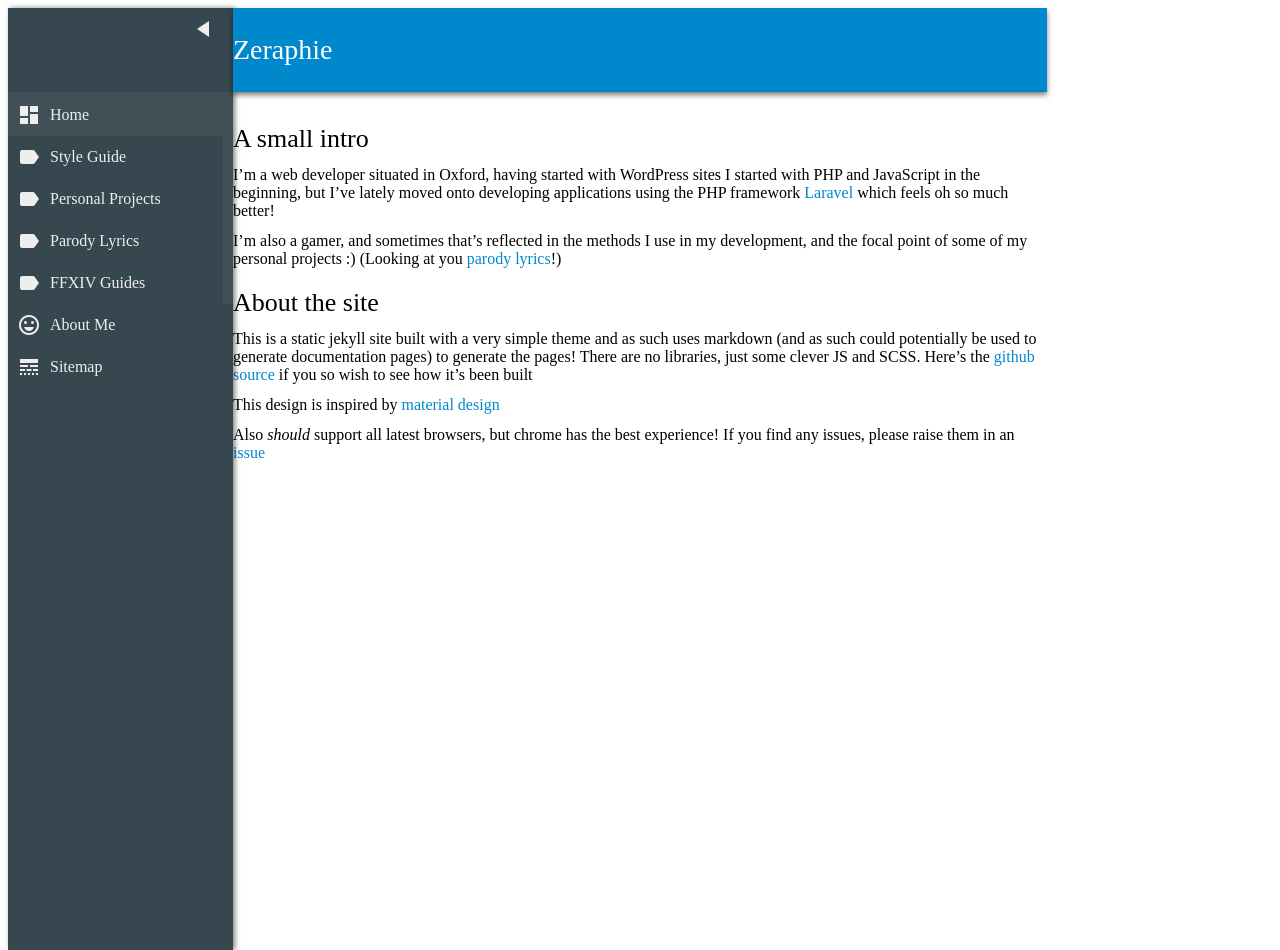
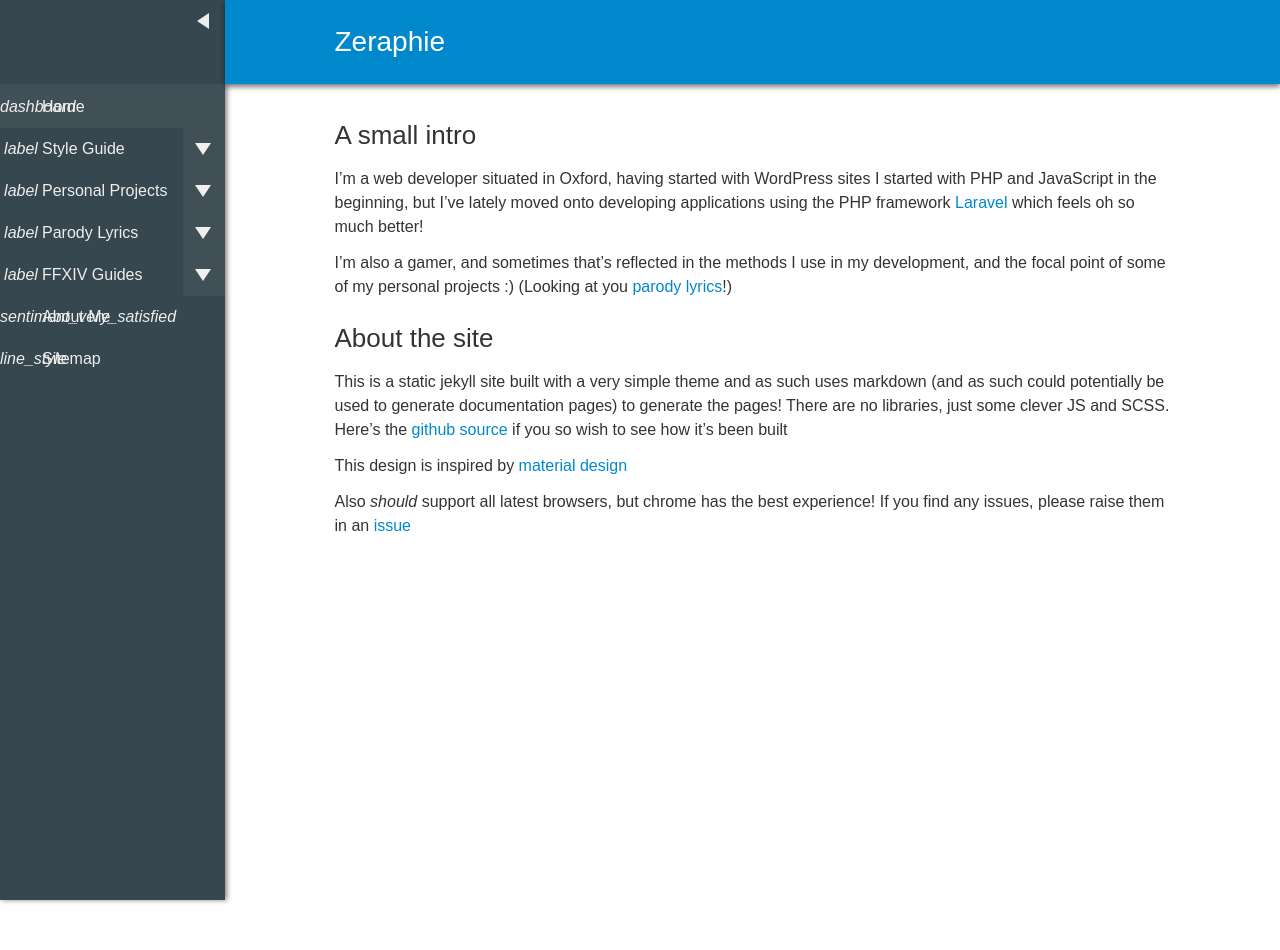
Before and after one commit to zeraphie/zeraphie.github.io, a Jekyll site: the page built from index.md, in a window 1280 px wide. Built offline with Jekyll 4.4.1, drawn with Linux system fonts in a browser that asks for light colours.

Commit message:
Update default.html

```diff
--- a/_layouts/default.html
+++ b/_layouts/default.html
@@ -49,8 +49,107 @@
         <meta name="viewport" content="width=device-width, initial-scale=1">
 
         <!-- Assets -->
-        <link href="https://fonts.googleapis.com/icon?family=Material+Icons" rel="stylesheet subresource">
-        <link href="https://fonts.googleapis.com/css?family=Roboto:100,300,400,500,700" rel="stylesheet subresource">
+        <!-- Asynchronously load all the fonts -->
+        <script>
+            WebFontConfig = {
+                google: {
+                    families: ['Roboto:100,300,400,500,700', 'Material Icons']
+                }
+            };
+
+            (function(d) {
+                var wf = d.createElement('script'), s = d.scripts[0];
+                wf.src = 'https://ajax.googleapis.com/ajax/libs/webfont/1.6.26/webfont.js';
+                wf.async = true;
+                s.parentNode.insertBefore(wf, s);
+            })(document);
+        </script>
+        <!-- <link href="https://fonts.googleapis.com/icon?family=Material+Icons" rel="stylesheet subresource"> -->
+        <!-- <link href="https://fonts.googleapis.com/css?family=Roboto:100,300,400,500,700" rel="stylesheet subresource"> -->
+        <!-- TODO: Async load this -->
+        <style>
+            body {
+                margin: 0;
+                overflow-x: hidden;
+                -webkit-font-smoothing: antialiased;
+                -moz-osx-font-smoothing: greyscale;
+                text-rendering: optimizeLegibility;
+                font-family: 'Raleway', 'Arial', sans-serif;
+                line-height: 1.5;
+                color: #333333;
+            }
+
+            * {
+                box-sizing: border-box;
+            }
+
+            .custom-scrollbar::-webkit-scrollbar, .highlight::-webkit-scrollbar {
+                width: 7px;
+                height: 7px;
+            }
+
+            .custom-scrollbar::-webkit-scrollbar-thumb, .highlight::-webkit-scrollbar-thumb {
+                background: rgba(0, 0, 0, 0.3);
+                border-radius: 3px;
+                transition: background 0.3s;
+            }
+
+            .custom-scrollbar::-webkit-scrollbar-thumb:hover, .highlight::-webkit-scrollbar-thumb:hover {
+                background: rgba(0, 0, 0, 0.45);
+            }
+
+            .wrapper {
+                position: relative;
+                float: left;
+                width: 100%;
+                height: calc(100vh - 84px);
+            }
+
+            .body {
+                position: relative;
+                overflow: auto;
+                height: 100vh;
+                max-height: calc(100vh - 84px);
+                background: #FFFFFF;
+                transition: max-height 0.3s cubic-bezier(0.4, 0, 0.2, 1);
+            }
+
+            .container {
+                position: relative;
+                margin: 0 auto;
+                width: 100%;
+                max-width: 900px;
+            }
+            .container:before, .container:after {
+                content: '';
+                display: table-cell;
+                clear: both;
+            }
+
+            .content-wrapper {
+                margin: 0;
+                padding: 0 32px;
+                transition: padding 0.3s;
+                will-change: padding;
+            }
+
+            iframe {
+                background: #37474F;
+                margin-top: 16px;
+                box-shadow: 0 2px 3px rgba(0, 0, 0, 0.3);
+                display: block;
+            }
+
+            @media screen and (max-width: 700px) {
+                .body {
+                    max-height: calc(100vh - 63px);
+                }
+
+                .content-wrapper {
+                    padding: 0 20px;
+                }
+            }
+        </style>
         <link rel="stylesheet" type="text/css" href="/css/app.css">
 
         <!-- Google Analytics -->
```
